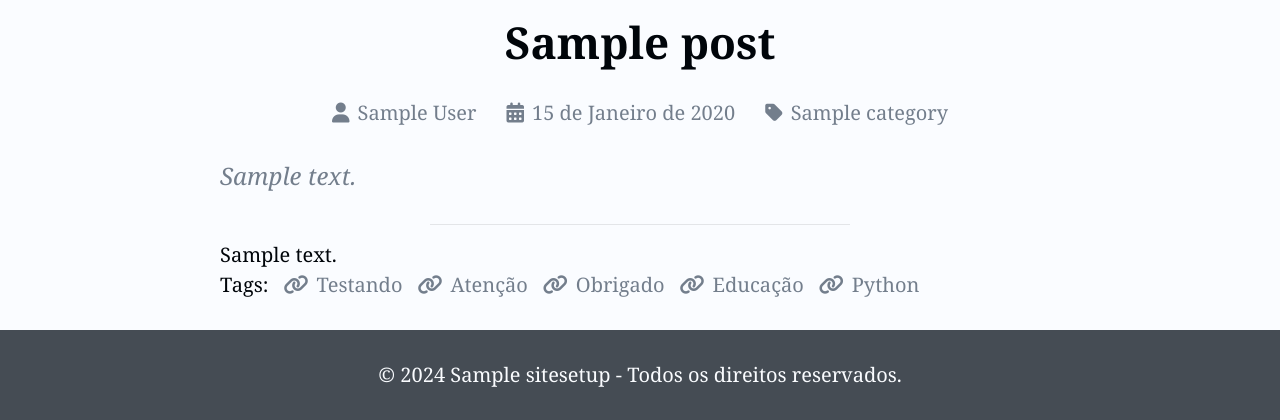
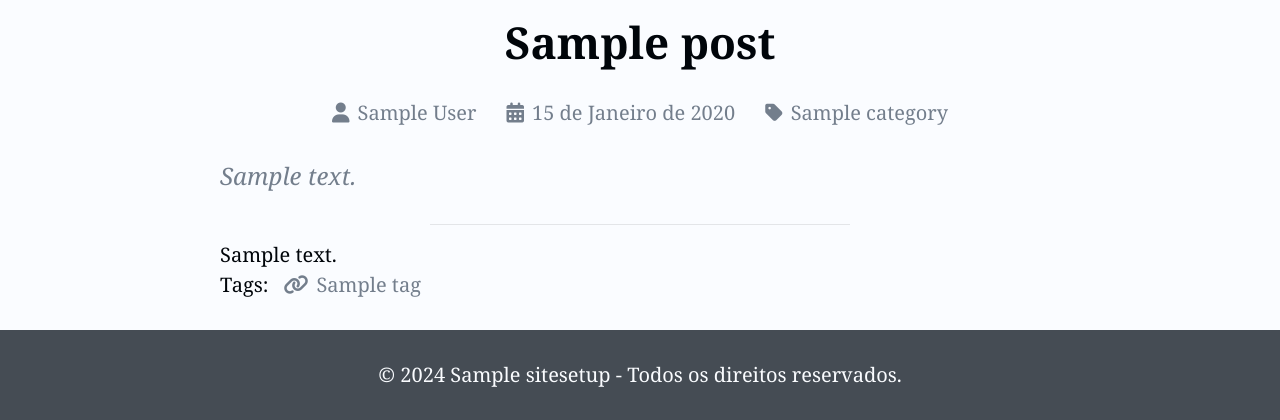
Before and after one commit to StyvenNoronha/Blog_Django, a Django app: a page that uses blog/templates/blog/pages/post.html in a window 1280 px wide. Shown: the part 684-1104 px from the top of the page. Run offline with Django 5.2, Linux system fonts and the light colour scheme; tables that the repository leaves empty hold one stand-in row (values such as "Sample post"); grey boxes marked "Sample" are stand-in pictures.

Commit message:
Tags: usando ManyToManyField dentro do template do Django

```diff
--- a/blog/templates/blog/pages/post.html
+++ b/blog/templates/blog/pages/post.html
@@ -61,36 +61,17 @@
 
       <div class="single-post-content">
         {{post.content | safe}}
-
+      {% if post.tags.all.exists %}
         <div class="post-tags">
           <span>Tags: </span>
-
-          <a class="post-tag-link" href="#">
+          {% for tag in post.tags.all  %}
+          <a class="post-tag-link" href='{% url "blog:tag" tag.slug %}'>
             <i class="fa-solid fa-link"></i>
-            <span>Testando</span>
+            <span>{{tag.name}}</span>
           </a>
-
-          <a class="post-tag-link" href="#">
-            <i class="fa-solid fa-link"></i>
-            <span>Atenção</span>
-          </a>
-
-          <a class="post-tag-link" href="#">
-            <i class="fa-solid fa-link"></i>
-            <span>Obrigado</span>
-          </a>
-
-          <a class="post-tag-link" href="#">
-            <i class="fa-solid fa-link"></i>
-            <span>Educação</span>
-          </a>
-
-          <a class="post-tag-link" href="#">
-            <i class="fa-solid fa-link"></i>
-            <span>Python</span>
-          </a>
-
+          {% endfor %}
         </div>
+        {% endif %}
 
       </div>
 
--- a/blog/urls.py
+++ b/blog/urls.py
@@ -1,5 +1,5 @@
 from django.urls import path
-from blog.views import index, page, post, author, category
+from blog.views import index, page, post, author, category, tag
 
 app_name = "blog"
 urlpatterns = [
@@ -8,4 +8,5 @@ urlpatterns = [
    path('post/<slug:slug>', post, name='post'),
    path('author/<int:author_id>', author, name='author'),
    path('category/<slug:slug>', category, name='category'),
+   path('tag/<slug:slug>', tag, name='tag'),
 ]
--- a/blog/views.py
+++ b/blog/views.py
@@ -35,6 +35,15 @@ def category(request, slug):
 
 
 
+def tag(request, slug):
+    posts = Post.objects.get_published().filter(tags__slug=slug)
+    paginator = Paginator(posts, 9)
+    page_number = request.GET.get("page")
+    page_obj = paginator.get_page(page_number)
+    return render(request,'blog/pages/index.html',{'page_obj':page_obj})
+
+
+
 def page(request, slug):
     return render(request,'blog/pages/page.html')
 
```
